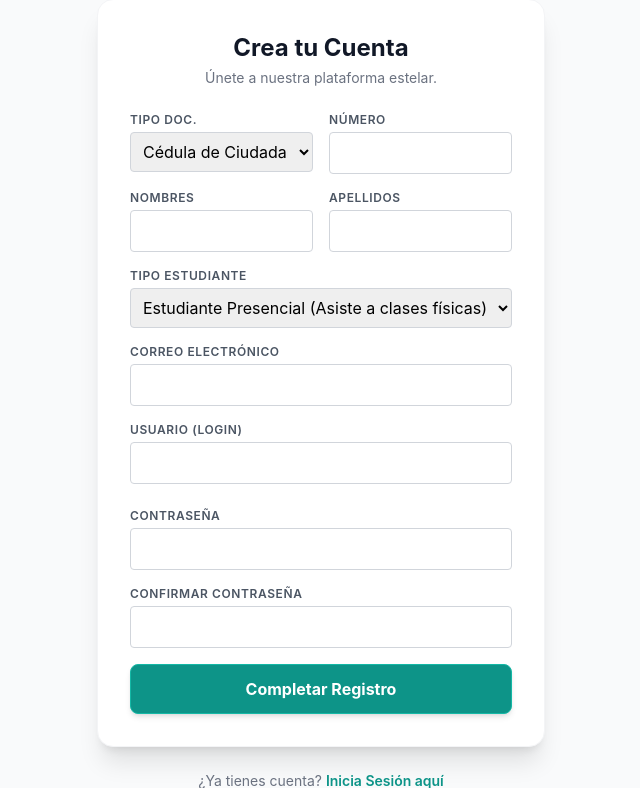
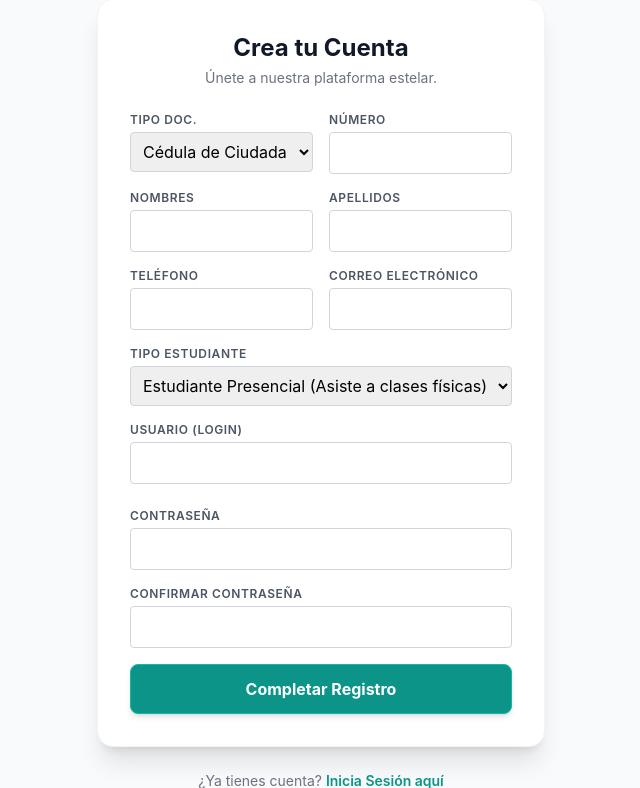
Before and after one commit to robertbarac/preicfes-virtual, a Django app: template usuarios/templates/usuarios/registro_publico.html in a window 1280 px wide. Shown: the part 111-899 px from the top of the page, without its empty margins (319-959 px from the left). Run offline with Django 5.2, Linux system fonts and the light colour scheme; the template is opened without the code that fills it: values that come from a table or form of the project are taken from there, others are empty; some libraries are stand-ins or nearby versions.

Commit message:
corrección de no creación de cuenta en ventana

```diff
--- a/usuarios/templates/usuarios/registro_interno.html
+++ b/usuarios/templates/usuarios/registro_interno.html
@@ -70,6 +70,10 @@
 
                     <div class="grid grid-cols-1 md:grid-cols-2 gap-4">
                         {{ form.email|as_crispy_field }}
+                        {{ form.telefono|as_crispy_field }}
+                    </div>
+
+                    <div>
                         {{ form.username|as_crispy_field }}
                     </div>
 
--- a/usuarios/templates/usuarios/registro_publico.html
+++ b/usuarios/templates/usuarios/registro_publico.html
@@ -59,17 +59,26 @@
                 </div>
             </div>
 
+            <div class="grid grid-cols-2 gap-4">
+                <div>
+                    <label class="block text-xs font-semibold text-gray-600 mb-1 uppercase tracking-wider">Teléfono</label>
+                    {{ form.telefono }}
+                    {% if form.telefono.errors %}<p class="text-[10px] text-red-500 mt-1">{{ form.telefono.errors.0 }}</p>{% endif %}
+                </div>
+                <div>
+                    <label class="block text-xs font-semibold text-gray-600 mb-1 uppercase tracking-wider">Correo Electrónico</label>
+                    {{ form.email }}
+                    {% if form.email.errors %}<p class="text-[10px] text-red-500 mt-1">{{ form.email.errors.0 }}</p>{% endif %}
+                </div>
+            </div>
+
             <div>
                 <label class="block text-xs font-semibold text-gray-600 mb-1 uppercase tracking-wider">Tipo Estudiante</label>
                 {{ form.role }}
                 {% if form.role.errors %}<p class="text-[10px] text-red-500 mt-1">{{ form.role.errors.0 }}</p>{% endif %}
             </div>
 
-            <div>
-                <label class="block text-xs font-semibold text-gray-600 mb-1 uppercase tracking-wider">Correo Electrónico</label>
-                {{ form.email }}
-                {% if form.email.errors %}<p class="text-[10px] text-red-500 mt-1">{{ form.email.errors.0 }}</p>{% endif %}
-            </div>
+
 
             <div>
                 <label class="block text-xs font-semibold text-gray-600 mb-1 uppercase tracking-wider">Usuario (Login)</label>
```
